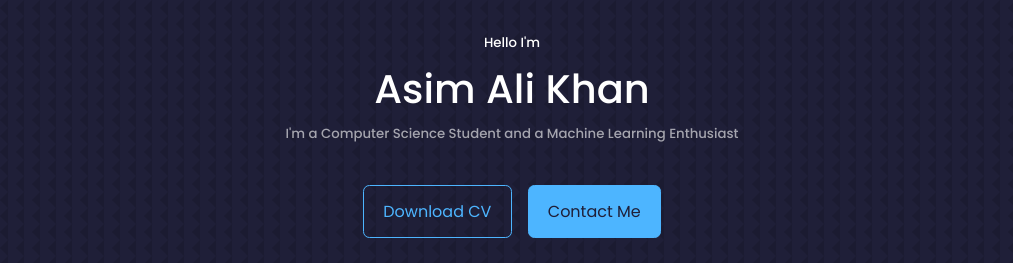
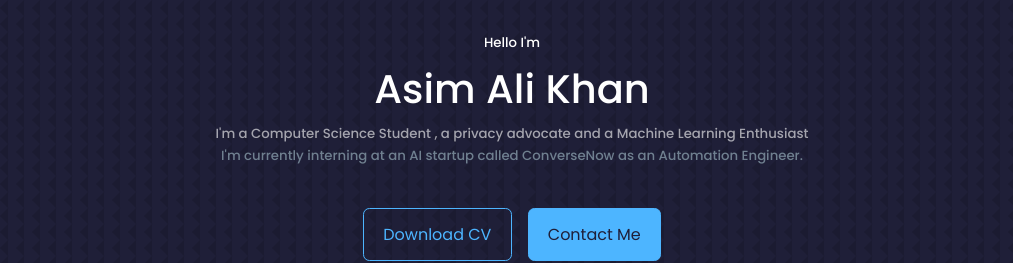
Before and after one commit to D0T7/Portfolio, a React (Create React App) app: page / in a window 1280 px wide. Shown: the top 263 px of the page, without its empty margins (128-1141 px from the left). Built offline with nearby package versions, Linux system fonts and the light colour scheme; grey boxes are pictures that could not be loaded.

Commit message:
updated header

```diff
--- a/src/components/header/Header.jsx
+++ b/src/components/header/Header.jsx
@@ -9,7 +9,8 @@ const Header = () => {
       <div className="container header_container" id='Home'>
         <h5>Hello I'm</h5>
         <h1>Asim Ali Khan</h1>
-        <h5 className="text-light">I'm a Computer Science Student and a Machine Learning Enthusiast </h5>
+        <h5 className="text-light">I'm a Computer Science Student , a privacy advocate and a Machine Learning Enthusiast </h5>
+        <h5 className='text-light-2'>I'm currently interning at an AI startup called ConverseNow as an Automation Engineer.</h5>
         <CTA />
         <HeaderSocials />
 
--- a/src/index.css
+++ b/src/index.css
@@ -78,6 +78,12 @@ section>h2 {
 .text-light {
     color: var(--color-light);
 }
+.text-light-2 {
+    color: slategrey;
+    /* text-underline-offset: 5px;
+    text-decoration-line: underline;
+    text-decoration-style: dotted; */
+}
 
 a {
     color: var(--color-primary);
```
